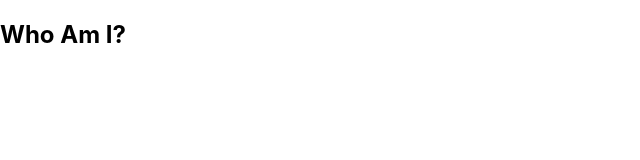
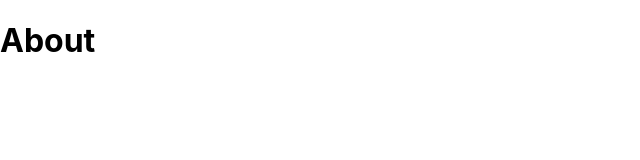
Before and after one commit to horsfalm/mark-horsfall-react-portfolio, a React (Create React App) app: page / in a window 1280 px wide. Shown: the top 160 px of the page, without its empty margins (0-640 px from the left). Built offline with nearby package versions, Linux system fonts and the light colour scheme.

Commit message:
add nav elements

```diff
--- a/src/components/About/index.js
+++ b/src/components/About/index.js
@@ -2,9 +2,9 @@ import React from 'react';
 
 function About() {
     return (
-        <section>
-            <h1 id="about">Who Am I?</h1>
-        </section>
+        <div>
+            <h1 id="about">About</h1>
+        </div>
     );
 }
 
```
